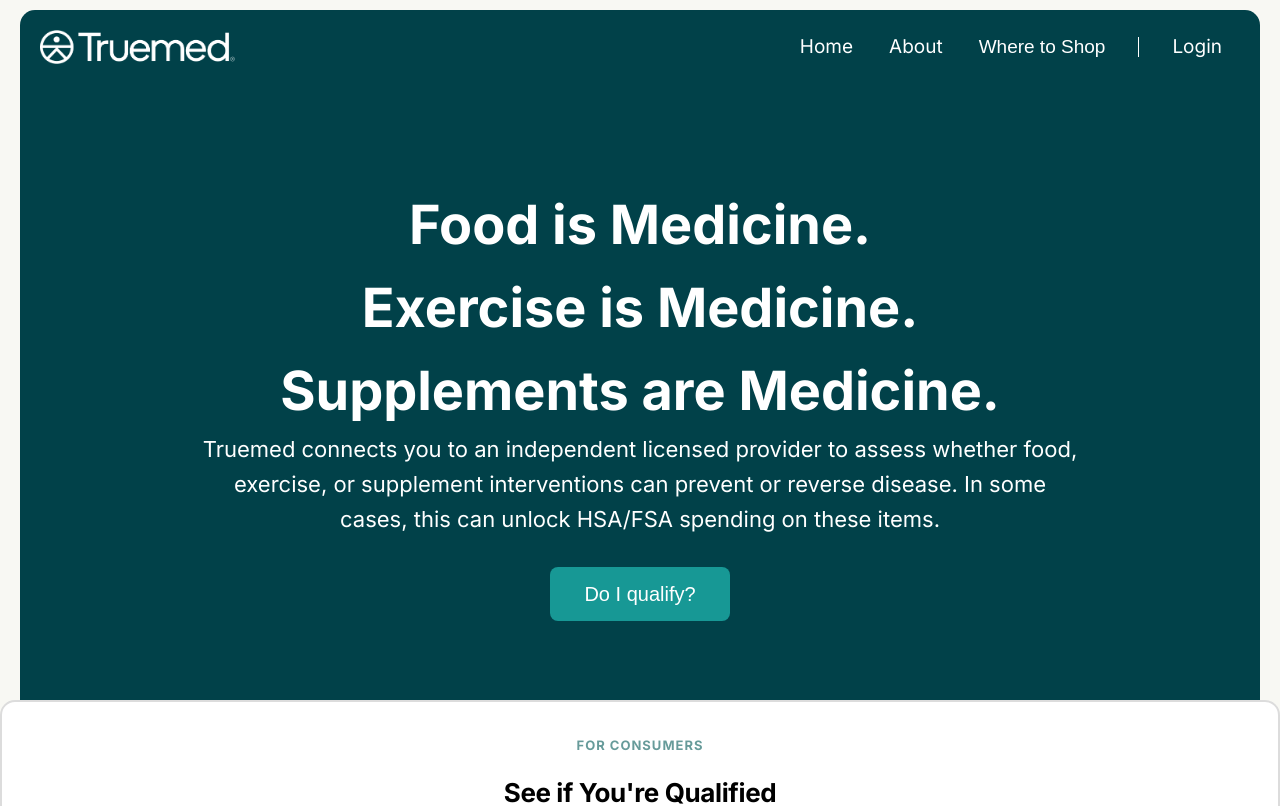
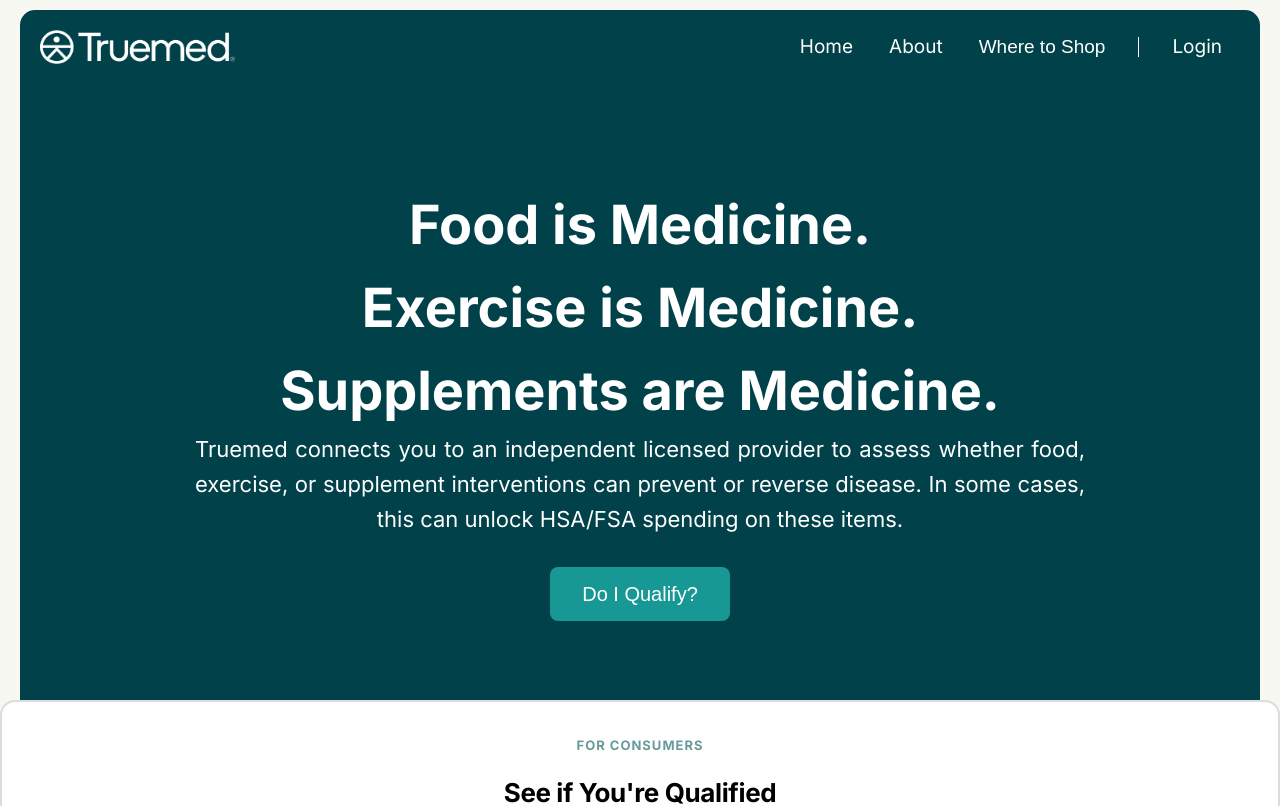
Before and after one commit to ElGuapo-Oficial/Falsemed, a Next.js app: page / in a window 1280 px wide. Shown: the top 806 px of the page. Built offline with nearby package versions, Linux system fonts and the light colour scheme.

Commit message:
cosmetic changes

```diff
--- a/src/app/components/principal-banner/principal-banner.module.css
+++ b/src/app/components/principal-banner/principal-banner.module.css
@@ -88,7 +88,7 @@
     flex-direction: column;
     align-items: center;
     justify-content: center;
-    max-width: 880px;
+    max-width: 890px;
     width: 100%;
     margin: auto;
     text-align: center;
@@ -103,6 +103,8 @@
   .principal-banner-text p {
     font-size: 22px;
     line-height: 35px;
+    text-align: justify;
+    text-align-last: center;
   }
 
   .principal-banner-text button {
--- a/src/app/components/principal-banner/principal-banner.tsx
+++ b/src/app/components/principal-banner/principal-banner.tsx
@@ -33,7 +33,7 @@
                     <h1>Exercise is Medicine.</h1>
                     <h1>Supplements are Medicine.</h1>
                     <p>Truemed connects you to an independent licensed provider to assess whether food, exercise, or supplement interventions can prevent or reverse disease. In some cases, this can unlock HSA/FSA spending on these items.</p>
-                    <button>Do I qualify?</button>
+                    <button>Do I Qualify?</button>
                 </div>
             </div>
         </div>
```
